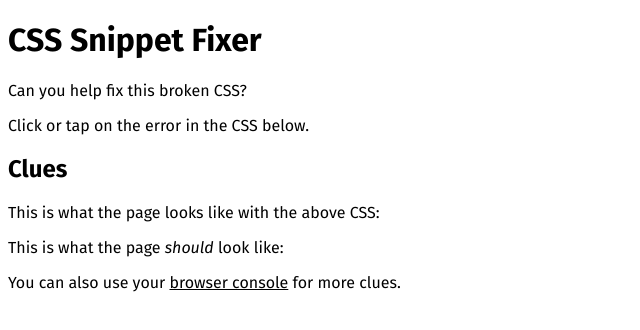
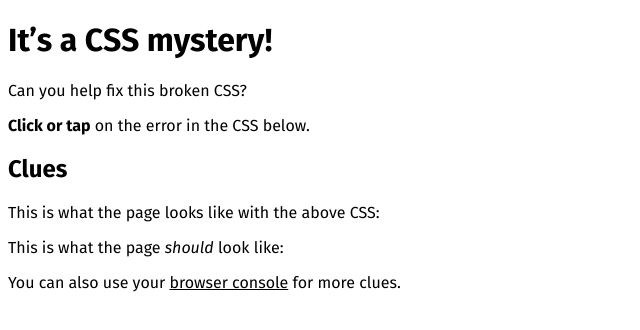
Before and after one commit to toolness/css-snippet-fixer, a plain HTML site: page index.html in a window 1280 px wide. Shown: the whole page, without its empty margins (0-640 px from the left). Drawn offline with Linux system fonts and the light colour scheme.

Commit message:
rename h1/title

```diff
--- a/index.html
+++ b/index.html
@@ -31,10 +31,10 @@ a {
   cursor: pointer;
 }
 </style>
-<title>CSS Snippet Fixer</title>
-<h1>CSS Snippet Fixer</h1>
+<title>It&rsquo;s a CSS mystery!</title>
+<h1>It&rsquo;s a CSS mystery!</h1>
 <p>Can you help fix this broken CSS?</p>
-<p>Click or tap on the error in the CSS below.</p>
+<p><strong>Click or tap</strong> on the error in the CSS below.</p>
 <div id="css"></div>
 <div id="message"></div>
 <h2>Clues</h2>
```
